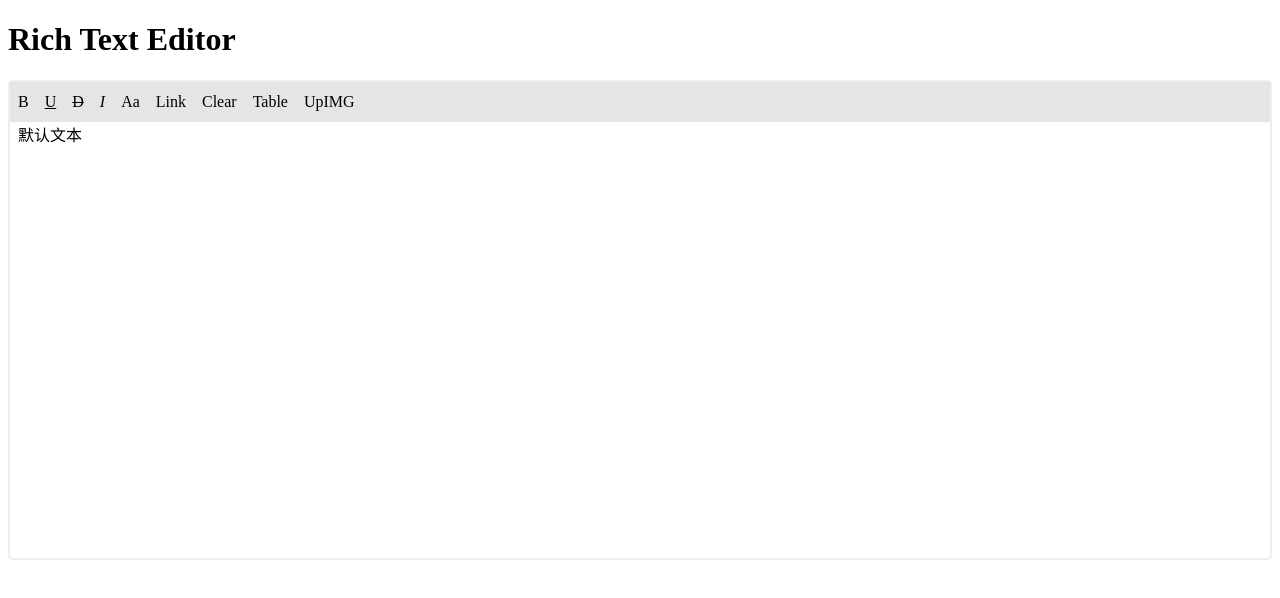
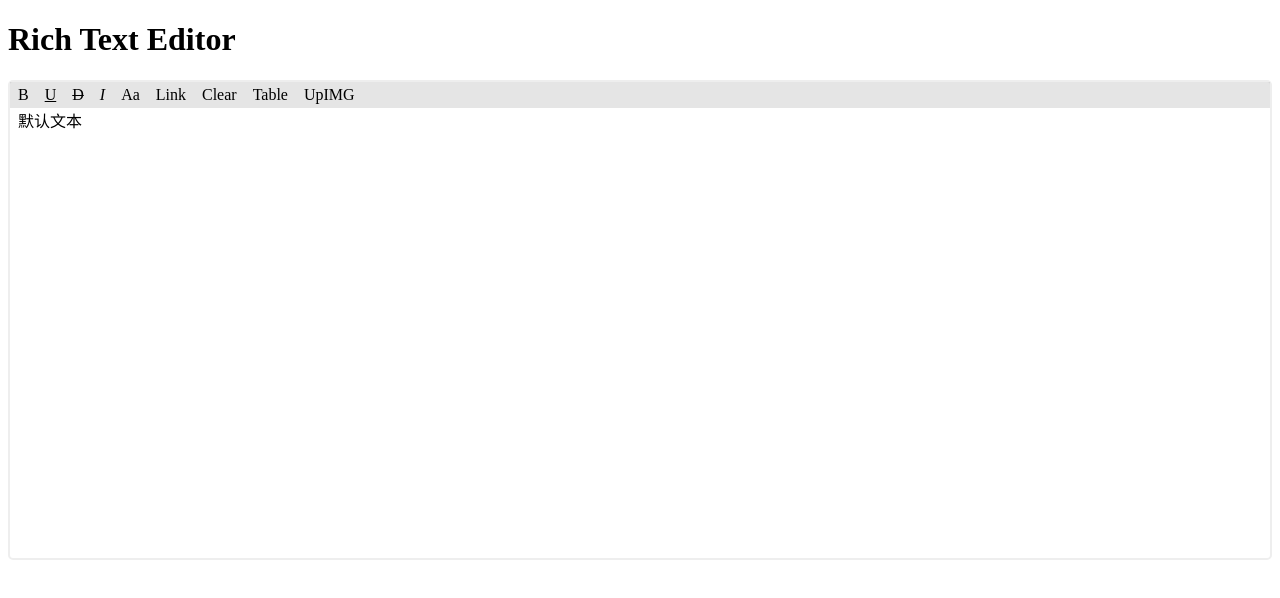
Before and after one commit to zhourengui/simple-eidtor, a React (Create React App) app: page / in a window 1280 px wide. Shown: the top 598 px of the page. Built offline with nearby package versions, Linux system fonts and the light colour scheme.

Commit message:
fix: 修改toolbar的样式、修复在多次操作后在进行添加链接的的bug

```diff
--- a/src/simple-editor/expands-tool/LinkTool.tsx
+++ b/src/simple-editor/expands-tool/LinkTool.tsx
@@ -17,7 +17,8 @@ export const LinkTool: React.FC<ToolProps> = (props) => {
   const onConfirm = () => {
     const link = linkRef?.current?.getValue();
     const text = textRef?.current?.getValue();
-    const content = selection?.getContent()?.firstChild as Node;
+    const content = selection?.getContent();
+
     if (!isValidLink(link)) {
       return alert("请输入有效的链接");
     }
--- a/src/simple-editor/styles/index.scss
+++ b/src/simple-editor/styles/index.scss
@@ -97,7 +97,7 @@
 }
 
 .toolbar {
-  height: 40px;
   display: flex;
+  flex-wrap: wrap;
   background: rgba(0, 0, 0, 0.1);
 }
```
